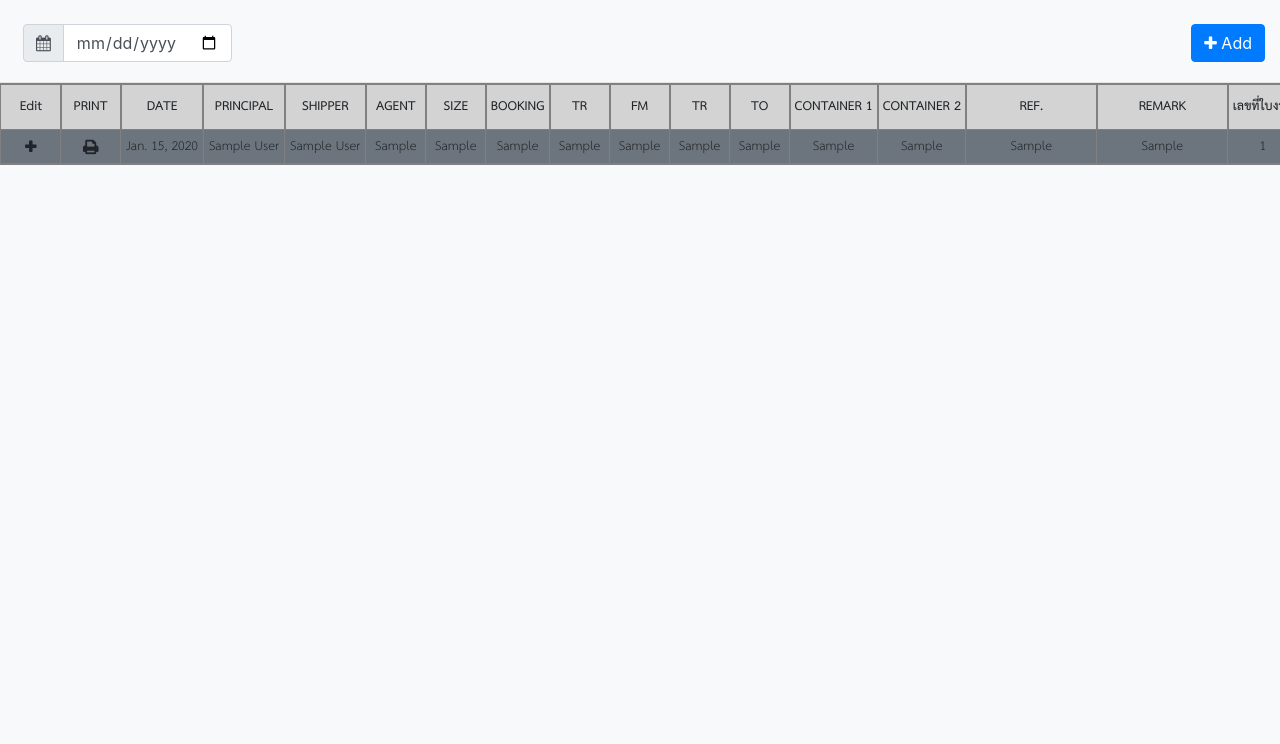
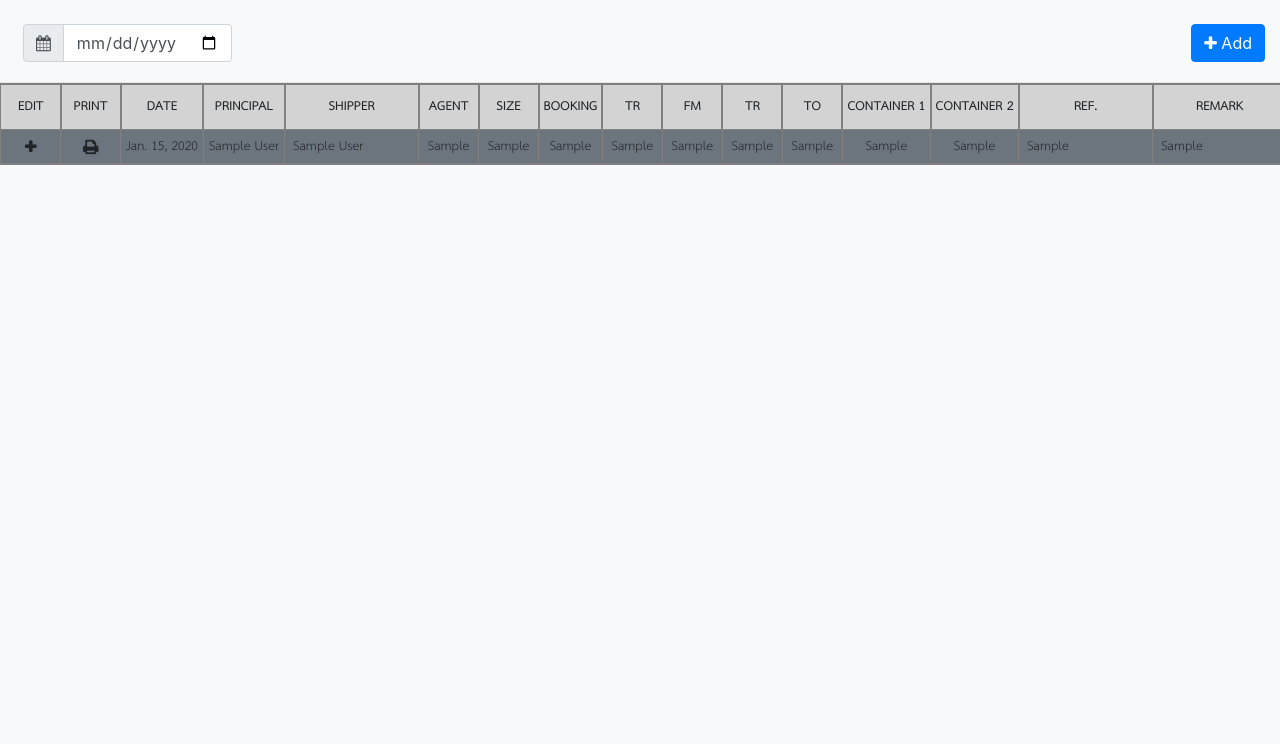
Before and after one commit to suwajanee/ndd, a Django app: template templates/agent_transport/agent_transport_table.html in a window 1280 px wide. Shown: the part 56-800 px from the top of the page. Run offline with Django 3.2, Linux system fonts and the light colour scheme; tables that the repository leaves empty hold one stand-in row (values such as "Sample post"); the template is opened without the code that fills it: values that come from a table or form of the project are taken from there, most other values are stand-ins (such as "Sample title", 1, 10 or a date in 2020); some libraries are stand-ins or nearby versions.

Commit message:
Fix style table & edit table page

```diff
--- a/agent_transport/views/agent_transport_table_view.py
+++ b/agent_transport/views/agent_transport_table_view.py
@@ -15,7 +15,6 @@ class AgentTransportTableView(TemplateView):
     def get_table(request):
         template_name = 'agent_transport/agent_transport_table.html'
 
-        tmr = datetime.now() + timedelta(days=1)
         today = datetime.now()
 
         if request.method == "GET":
@@ -32,7 +31,7 @@ class AgentTransportTableView(TemplateView):
         else:
             agent_transports = AgentTransport.objects.filter(date__month=today.month | (Q(return_tr='') & ~Q(cancel='1'))).order_by('date', 'work_id')
 
-        return render(request, template_name, {'agent_transports': agent_transports, 'form': form, 'date': date, 'today': today, 'tmr': tmr})
+        return render(request, template_name, {'agent_transports': agent_transports, 'form': form, 'date': date, 'today': today})
 
     @login_required(login_url=reverse_lazy('login'))
     def delete_data(request, pk):
--- a/static/css/style-edit-table.css
+++ b/static/css/style-edit-table.css
@@ -5,7 +5,7 @@ input:not([type]), input[type="text"], td input[type="time"] {
 }
 
 td input[type="date"] {
-    max-width: 130px;
+    max-width: 125px;
     padding: 4px;
     font-size: 12px;
 }
--- a/static/css/style-table.css
+++ b/static/css/style-table.css
@@ -52,14 +52,14 @@ tbody {
 
 
 /* Hide too long text in Remark field */
-.remark {
+.long-text {
     width: 120px;
     overflow: hidden;
     display: -webkit-box;
     -webkit-line-clamp: 1;
     -webkit-box-orient: vertical;
 }
-.remark:active {
+.long-text:active {
     overflow: visible;
     width: auto;
     /* text-overflow: inherit; */
--- a/templates/agent_transport/agent_transport_table.html
+++ b/templates/agent_transport/agent_transport_table.html
@@ -54,7 +54,7 @@
         <div id='table-cont' class="table-cont">
         <table class="table-hover" id="accordion table-responsive">
             <thead class="text-nowrap bg-lightgray">
-                <th>Edit</th>
+                <th>EDIT</th>
                 <th>PRINT</th>
                 <th>DATE</th>
                 <th>PRINCIPAL</th>
@@ -99,7 +99,7 @@
 
                             <td class="text-nowrap">{{ agent_transport.date }}</td>
                             <td class="text-nowrap">{{ agent_transport.principal }}</td>
-                            <td class="text-nowrap">{{ agent_transport.shipper }}</td>
+                            <td class="no-collapsable text-left pl-2"><div  class="long-text">{{ agent_transport.shipper }}</div></td>
                             <td class="text-nowrap">{{ agent_transport.agent }}</td>
                             <td class="text-nowrap">{{ agent_transport.size }}</td>
                             {% if agent_transport.cancel == '1' %}
@@ -118,8 +118,8 @@
                             <td class="text-nowrap">{{ agent_transport.container_1 }}</td>
                             <td class="text-nowrap">{{ agent_transport.container_2 }}</td>
 
-                            <td class="no-collapsable"><div class="remark">{{ agent_transport.ref }}</div></td>
-                            <td class="no-collapsable"><div  class="remark">{{ agent_transport.remark }}</div></td>
+                            <td class="no-collapsable text-left pl-2"><div class="long-text">{{ agent_transport.ref }}</div></td>
+                            <td class="no-collapsable text-left pl-2"><div  class="long-text">{{ agent_transport.remark }}</div></td>
 
                             <td class="text-nowrap">{{ agent_transport.work_id }}</td>
 
--- a/templates/booking/booking_edit_table.html
+++ b/templates/booking/booking_edit_table.html
@@ -129,7 +129,7 @@
 
                     <td><input type="date" name="date" class="form-control" value="{{ booking.date | date:'Y-m-d' }}" onchange="this.form.submit();" autocomplete=off></td>
                     <td class="text-nowrap">{{ booking.principal }}</td>
-                    <td class="text-nowrap">{{ booking.shipper }}</td>
+                    <td class="no-collapsable text-left pl-2"><div  class="long-text">{{ booking.shipper }}</div></td>
                     <td class="text-nowrap">{{ booking.agent }}</td>
                     <td class="text-nowrap">{{ booking.size }}</td>
                     {% if booking.cancel == '1' %}
```
Also changed, not shown: templates/booking/booking_table.html (+4 -3 lines).
